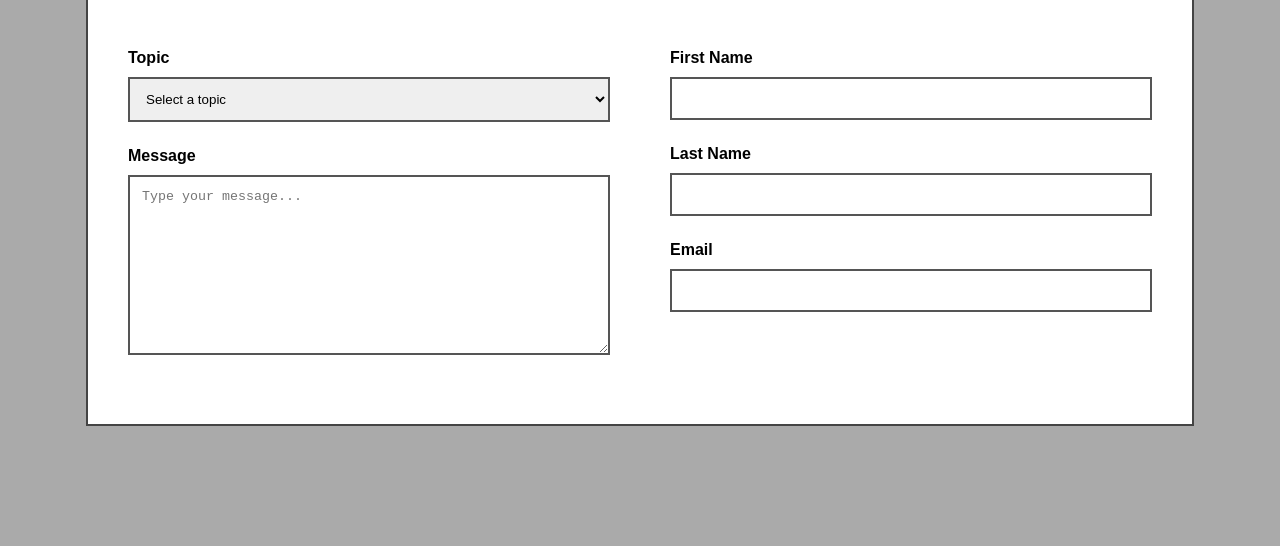
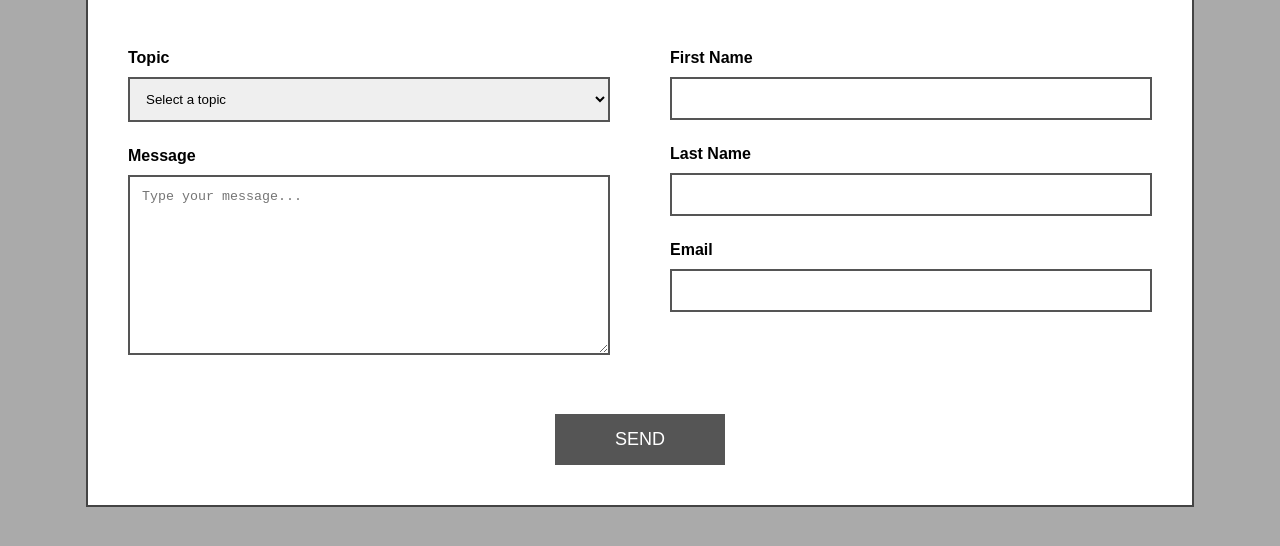
Before and after one commit to bcroman/Form-Styling-Challenge, a plain HTML site: page index.html in a window 1280 px wide. Shown: the part 316-862 px from the top of the page. Before the commit the page ends 812 px from the top, so only its background shows below. Drawn offline with Linux system fonts and the light colour scheme.

Commit message:
Core: Submit Button
created a send button to be centre below both columns

```diff
--- a/index.html
+++ b/index.html
@@ -61,9 +61,12 @@
 
                         <label for="email">Email</label>
                         <input type="email" id="email" name="email" required>
+                    </div>
+                </div>
 
-                    </div>
-
+                <!-- Submit Button -->
+                <div class="form-button">
+                    <button type="submit">SEND</button>
                 </div>
             </form>
         </section>
--- a/styles.css
+++ b/styles.css
@@ -76,6 +76,7 @@ nav a {
     flex: 1;
 }
 
+/* Left Column Label and Inputs */
 .left-column label {
     display: block;
     margin-bottom: 10px;
@@ -96,6 +97,7 @@ nav a {
     resize: vertical;
 }
 
+/* Right Column Label and Inputs */
 .right-column label {
     display: block;
     margin-bottom: 10px;
@@ -109,3 +111,22 @@ nav a {
     border: 2px solid #555;
     box-sizing: border-box;
 }
+
+/* Send Button */
+.form-button {
+    text-align: center;
+    margin-top: 30px;
+}
+
+.form-button button {
+    background-color: #555;
+    color: white;
+    padding: 15px 60px;
+    border: none;
+    font-size: 18px;
+    cursor: pointer;
+}
+
+.form-button button:hover {
+    background-color: #333;
+}
```
